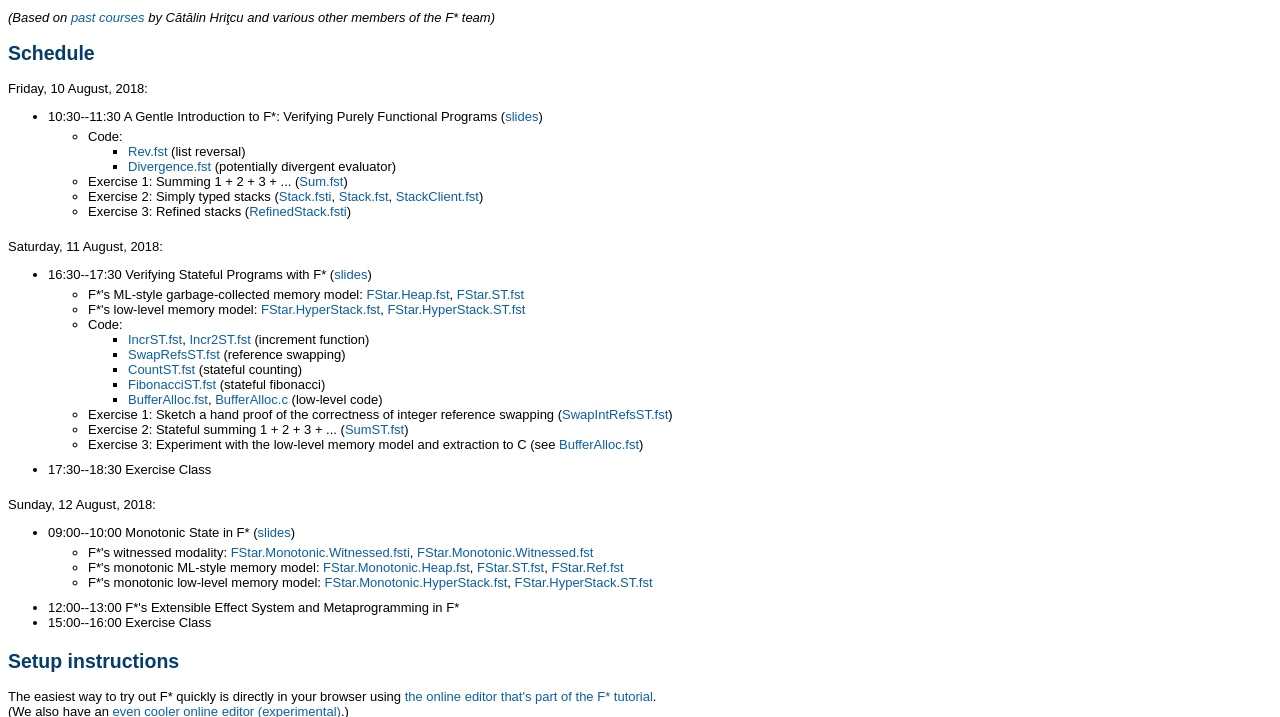
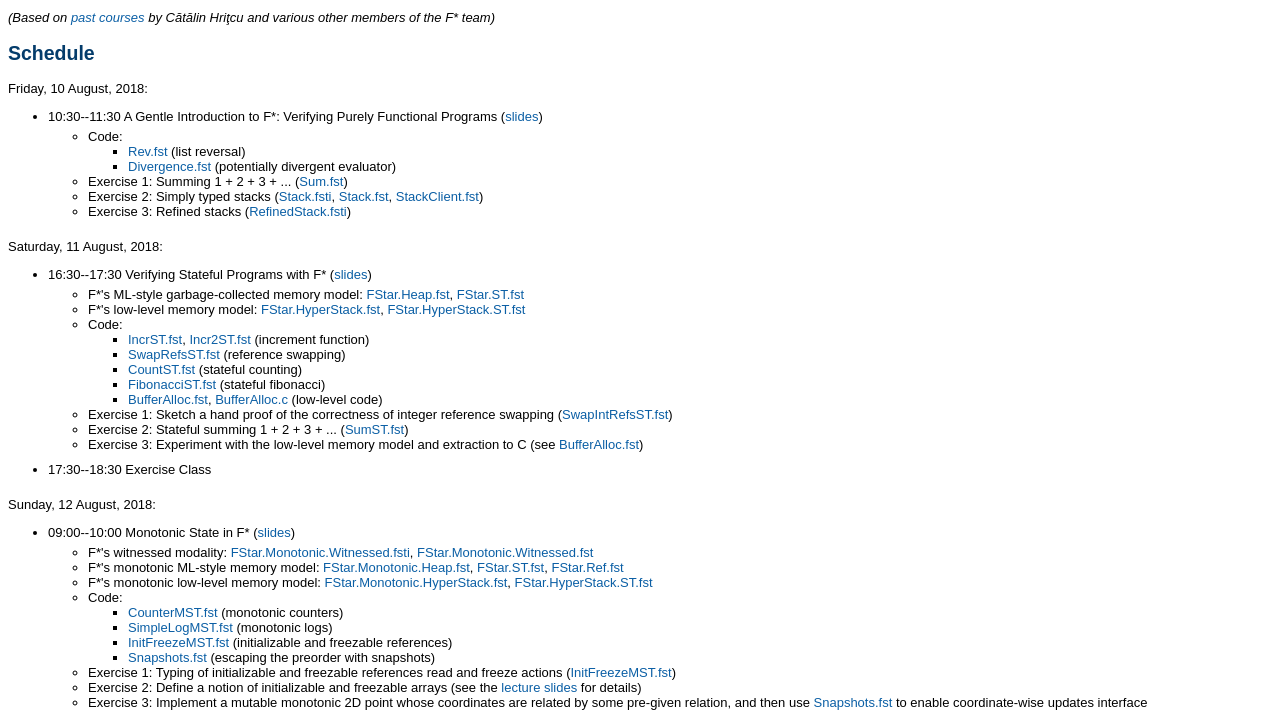
Before and after one commit to danelahman/danelahman.github.io, a plain HTML site: page teaching/eutypes2018/index.html in a window 1280 px wide. Shown: the part 74-791 px from the top of the page. Drawn offline with Linux system fonts and the light colour scheme.

Commit message:
Lecture 3

```diff
--- a/teaching/eutypes2018/index.html
+++ b/teaching/eutypes2018/index.html
@@ -56,7 +56,17 @@ Types for Programming and Verification</a> in <a href="https://goo.gl/maps/TULXT
 <ul>
 <li style="margin-top:5px">F*'s witnessed modality: <a href="https://github.com/FStarLang/FStar/blob/master/ulib/FStar.Monotonic.Witnessed.fsti" target="_blank">FStar.Monotonic.Witnessed.fsti</a>, <a href="https://github.com/FStarLang/FStar/blob/master/ulib/FStar.Monotonic.Witnessed.fst" target="_blank">FStar.Monotonic.Witnessed.fst</a></li>
 <li>F*'s monotonic ML-style memory model: <a href="https://github.com/FStarLang/FStar/blob/master/ulib/FStar.Monotonic.Heap.fst" target="_blank">FStar.Monotonic.Heap.fst</a>, <a href="https://github.com/FStarLang/FStar/blob/master/ulib/FStar.ST.fst" target="_blank">FStar.ST.fst</a>, <a href="https://github.com/FStarLang/FStar/blob/master/ulib/FStar.Ref.fst" target="_blank">FStar.Ref.fst</a></li>
-<li style="margin-bottom:10px">F*'s monotonic low-level memory model: <a href="https://github.com/FStarLang/FStar/blob/master/ulib/FStar.Monotonic.HyperStack.fst" target="_blank">FStar.Monotonic.HyperStack.fst</a>, <a href="https://github.com/FStarLang/FStar/blob/master/ulib/FStar.HyperStack.ST.fst" target="_blank">FStar.HyperStack.ST.fst</a></li>
+<li>F*'s monotonic low-level memory model: <a href="https://github.com/FStarLang/FStar/blob/master/ulib/FStar.Monotonic.HyperStack.fst" target="_blank">FStar.Monotonic.HyperStack.fst</a>, <a href="https://github.com/FStarLang/FStar/blob/master/ulib/FStar.HyperStack.ST.fst" target="_blank">FStar.HyperStack.ST.fst</a></li>
+<li>Code:</li>
+<ul>
+<li><a href="code/monotonic/CounterMST.fst" target="_blank">CounterMST.fst</a> (monotonic counters)</li>
+<li><a href="code/monotonic/SimpleLogMST.fst" target="_blank">SimpleLogMST.fst</a> (monotonic logs)</li>
+<li><a href="code/monotonic/InitFreezeMST.fst" target="_blank">InitFreezeMST.fst</a> (initializable and freezable references)</li>
+<li><a href="code/monotonic/Snapshots.fst" target="_blank">Snapshots.fst</a> (escaping the preorder with snapshots)</li>
+</ul>
+<li>Exercise 1: Typing of initializable and freezable references read and freeze actions (<a href="ex/InitFreezeMST.fst" target="_blank">InitFreezeMST.fst</a>)</li>
+<li>Exercise 2: Define a notion of initializable and freezable arrays (see the <a href="slides/out/monotonic/monotonic.html#/sec-exercise--initializable-and-freezable-arrays" target="_blank">lecture slides</a> for details)</li>
+<li style="margin-bottom:10px">Exercise 3: Implement a mutable monotonic 2D point whose coordinates are related by some pre-given relation, and then use <a href="code/monotonic/Snapshots.fst" target="_blank">Snapshots.fst</a> to enable coordinate-wise updates interface</li>
 </ul>
 <li>12:00--13:00 F*'s Extensible Effect System and Metaprogramming in F*</li>
 <li style="margin-bottom:20px">15:00--16:00 Exercise Class</li>
```
Also changed, not shown: teaching/eutypes2018/slides/out/monotonic/monotonic.html, 3 other files.
